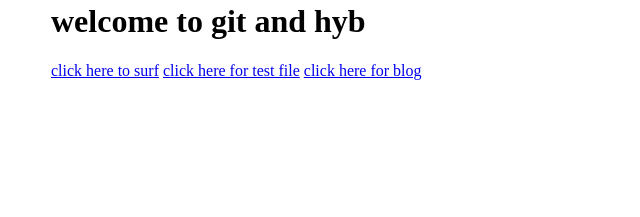
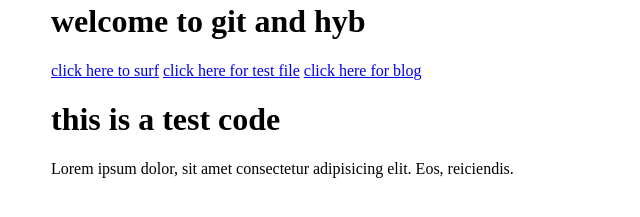
Before and after one commit to jobinjoseph99/vcs, a plain HTML site: page index.html in a window 1280 px wide. Shown: the part 435-652 px from the top of the page, without its empty margins (319-959 px from the left). Drawn offline with Linux system fonts and the light colour scheme.

Commit message:
test done

```diff
--- a/index.html
+++ b/index.html
@@ -13,5 +13,11 @@
     <a href="test.html">click here for test file</a>
         <a href="blog.html">click here for blog</a>
 </div>
+<!-- this is code for test -->
+ <div style="width: 540px; margin:auto">
+    <h1>this is a test code</h1>
+    <p>Lorem ipsum dolor, sit amet consectetur adipisicing elit. Eos, reiciendis.</p>
+ </div>
+
 </body>
 </html>
```
